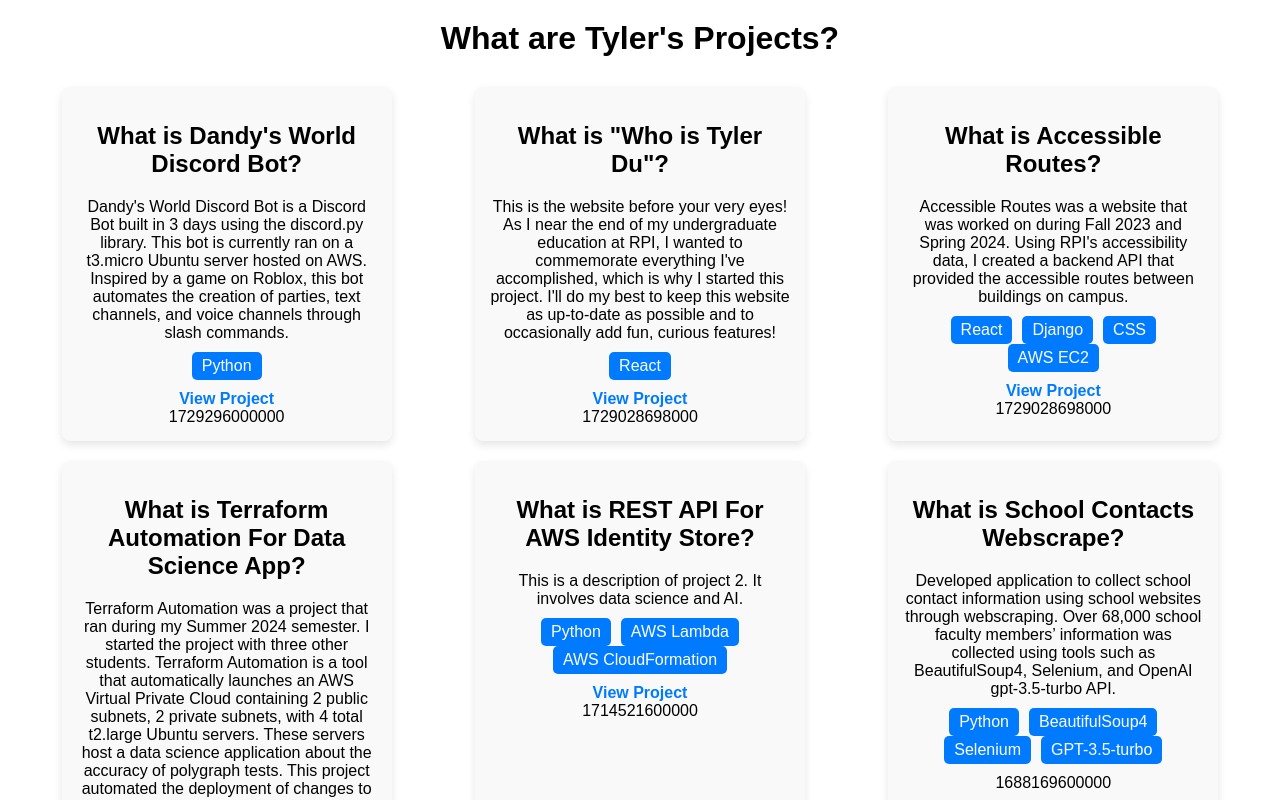
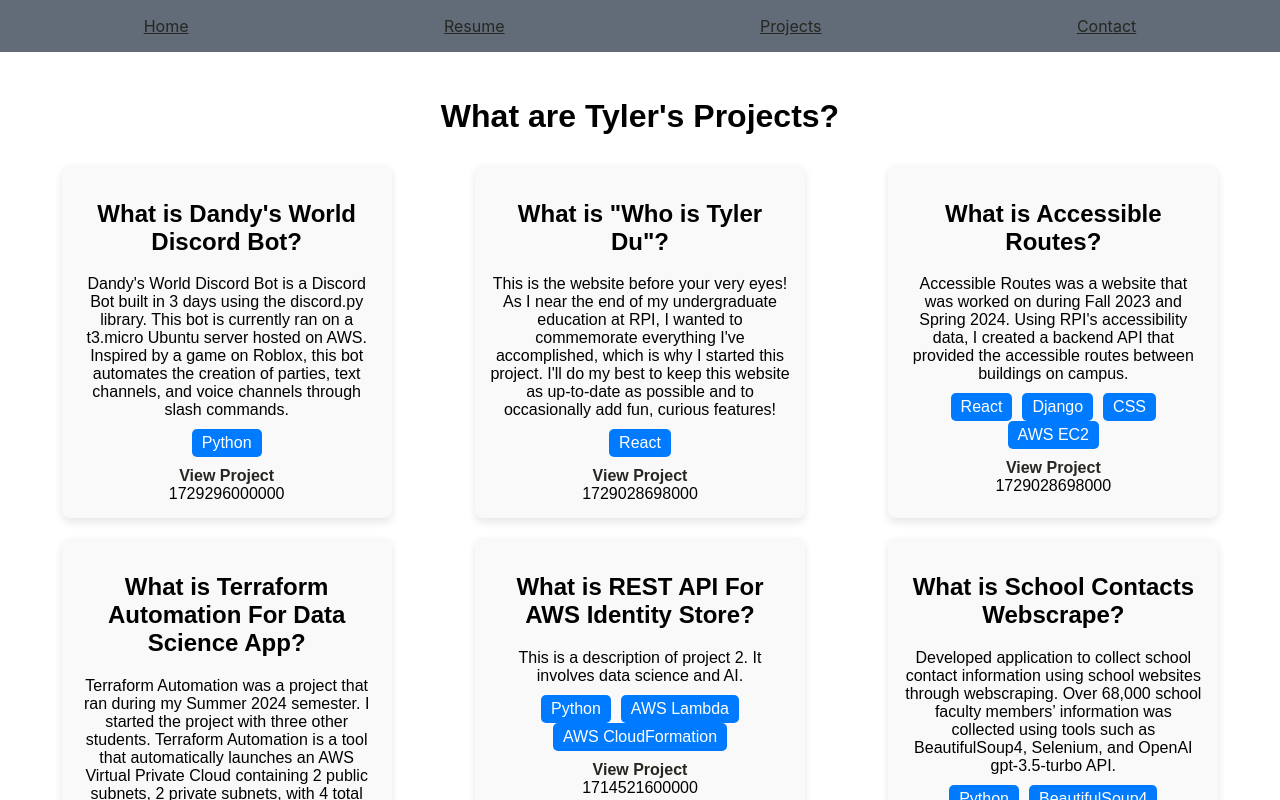
Before and after one commit to Vicguin65/Portfolio-Website, a React (Create React App) app in the folder portfolio-website/: page /projects in a window 1280 px wide. Shown: the top 800 px of the page. Built offline with nearby package versions, Linux system fonts and the light colour scheme.

Commit message:
First iteration Navbar done

```diff
--- /dev/null
+++ b/portfolio-website/src/components/NavBar.css
@@ -0,0 +1,25 @@
+.navbar-container {
+  display: flex;
+  justify-content: space-around;
+  background-color: #626b78;
+  color: #fff;
+  padding: 1rem;
+  margin-bottom: 2%;
+  flex-direction: row;
+}
+
+a:link {
+  color: #262720;
+}
+
+a:visited {
+  color: #ffffff;
+}
+
+a:hover {
+  color: #728bad;
+}
+
+a:active {
+  color: black;
+}
--- /dev/null
+++ b/portfolio-website/src/components/NavBar.js
@@ -0,0 +1,16 @@
+import React from "react";
+import { Link } from "react-router-dom";
+import "./NavBar.css"
+
+const NavBar = () => {
+  return (
+    <div className="navbar-container">
+    <a href="/home">Home</a>
+      <a href="/resume">Resume</a>
+      <a href="/projects">Projects</a>
+      <a href="/contact">Contact</a>
+    </div>
+  );
+};
+
+export default NavBar;
--- a/portfolio-website/src/pages/HomePage.js
+++ b/portfolio-website/src/pages/HomePage.js
@@ -1,9 +1,11 @@
 import React from "react";
 import { Link } from "react-router-dom";
+import NavBar from "../components/NavBar";
 
 function HomePage() {
   return (
     <div>
+      <NavBar/>
       <section>
         <h5>Well... Who is Tyler?</h5>
         <text>
--- a/portfolio-website/src/pages/ProjectPage.js
+++ b/portfolio-website/src/pages/ProjectPage.js
@@ -1,11 +1,15 @@
 import React from "react";
 import "./ProjectPage.css"; // Importing the external CSS file
+import NavBar from "../components/NavBar";
 
 const {projects} = require("../components/projects")
 
 
 const ProjectPage = () => {
   return (
+    <div>
+<NavBar></NavBar>
+
     <div className="container">
       <h1 className="header">What are Tyler's Projects?</h1>
       <div className="projectsContainer">
@@ -40,6 +44,7 @@ const ProjectPage = () => {
         ))}
       </div>
     </div>
+    </div>
   );
 };
 
--- a/portfolio-website/src/pages/ResumePage.css
+++ b/portfolio-website/src/pages/ResumePage.css
@@ -3,7 +3,7 @@
   justify-content: center;
   align-items: flex-start;
   overflow: hidden;
-  max-height: 80vh; /* Adjust as needed */
+  max-height: 115vh; /* Adjust as needed */
   cursor: zoom-in;
   padding-top: 4%;
 }
--- a/portfolio-website/src/pages/ResumePage.js
+++ b/portfolio-website/src/pages/ResumePage.js
@@ -3,6 +3,7 @@ import { Document, Page } from "react-pdf";
 import { useState } from "react";
 import { pdfjs } from "react-pdf";
 import "./ResumePage.css";
+import NavBar from "../components/NavBar";
 
 pdfjs.GlobalWorkerOptions.workerSrc = new URL(
   "pdfjs-dist/build/pdf.worker.min.mjs",
@@ -29,6 +30,8 @@ function ResumePage() {
   };
 
   return (
+    <div>
+      <NavBar/>
       <div style={{ display: "flex", flexDirection: "column" }}>
         <Document file="./Resume_Tyler_Du.pdf">
           <div
@@ -57,6 +60,7 @@ function ResumePage() {
           </button>
         </div>
       </div>
+    </div>
   );
 }
 
```
Lines whose indentation alone changed are shown as unchanged.
